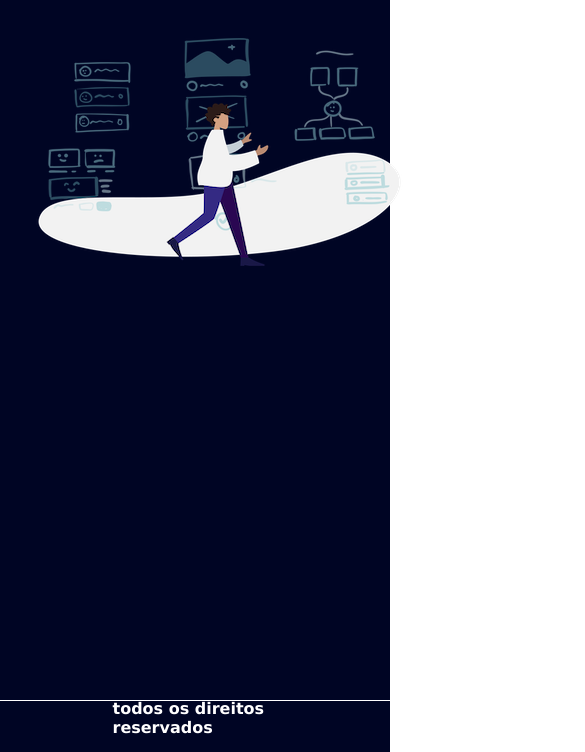
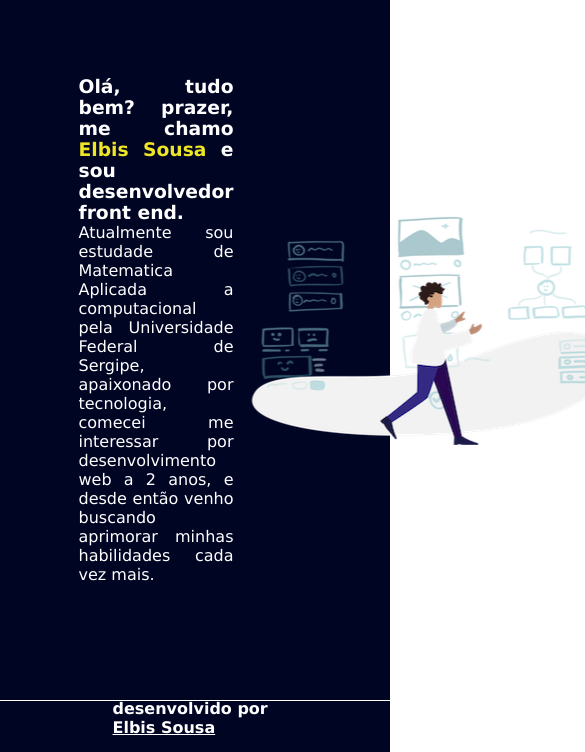
Before and after one commit to elbissousa27/portifolioPrincipal, a plain HTML site: page index.html in a window 390 px wide. Shown: the part 92-844 px from the top of the page, 585 px wide, since content can reach past the window. Drawn offline with Linux system fonts and the light colour scheme.

Commit message:
falta deixar responsivo

```diff
--- a/index.html
+++ b/index.html
@@ -26,13 +26,13 @@
                 <div class="text">
                     <h1>
                         Olá, tudo bem?
-                        prazer, me chamo <span>Elbis Sousa</span>
+                        prazer, me chamo <span class="nick">Elbis Sousa</span>
                         e sou desenvolvedor front end.
                     </h1>
                     <p>
                         Atualmente sou estudade de Matematica Aplicada a computacional
                         pela Universidade Federal de Sergipe, apaixonado por tecnologia,
-                        comecei me interessar por desenvolvimento web a 1 ano, e desde então
+                        comecei me interessar por desenvolvimento web a 2 anos, e desde então
                         venho buscando aprimorar minhas habilidades cada vez mais.
                     </p>
                 </div>
@@ -43,7 +43,7 @@
         </nav>
         <footer class="footer">
             <div class="content-footer">
-                <h4>todos os direitos reservados</h4>
+                <h4>desenvolvido por <a href="">Elbis Sousa</a></h4>
             </div>
         </footer>
     </section>
@@ -74,3 +74,22 @@
         </div>
     </div>
 </div> -->
+
+<!-- <div class="container">
+    <div class="text">
+        <h1>
+            Olá, tudo bem?
+            prazer, me chamo <span>Elbis Sousa</span>
+            e sou desenvolvedor front end.
+        </h1>
+        <p>
+            Atualmente sou estudade de Matematica Aplicada a computacional
+            pela Universidade Federal de Sergipe, apaixonado por tecnologia,
+            comecei me interessar por desenvolvimento web a 1 ano, e desde então
+            venho buscando aprimorar minhas habilidades cada vez mais.
+        </p>
+    </div>
+    <div class="imagem">
+        <img src="./imagens/image.png" alt="">
+    </div>
+</div> -->
--- a/style.css
+++ b/style.css
@@ -36,8 +36,38 @@
 
 
 .content{
+    position: absolute;
+    width: 70vw;
+    height: 55vh;
+    background-color: #000524;
+    display: flex;
+    top: 50%;
+    left: 50%;
+    transform: translate(-50%, -50%);
+}
+
+.container{
+    display: flex;
+    padding: 20px;
+    align-items: center;
+    justify-content: space-between;
+}
+
+.text{
+    width: 50%;
+    text-align: justify;
+}
+
+.nick{
+    color: #eee524;
+}
+
+
+/* .content{
+    position: relative;
     max-width: 1100px;
-    margin: 0 auto;
+    max-height: 50%;
+    margin: auto;
     padding: 20px;
     display: flex;
 }
@@ -50,10 +80,10 @@
 
 .container{
     display: flex;
-    flex-direction: row-reverse;
-    justify-content: space-between;
+    flex-direction: row;
+    align-items: center;
 }
-
+ */
 
 
 .content-footer{
```
